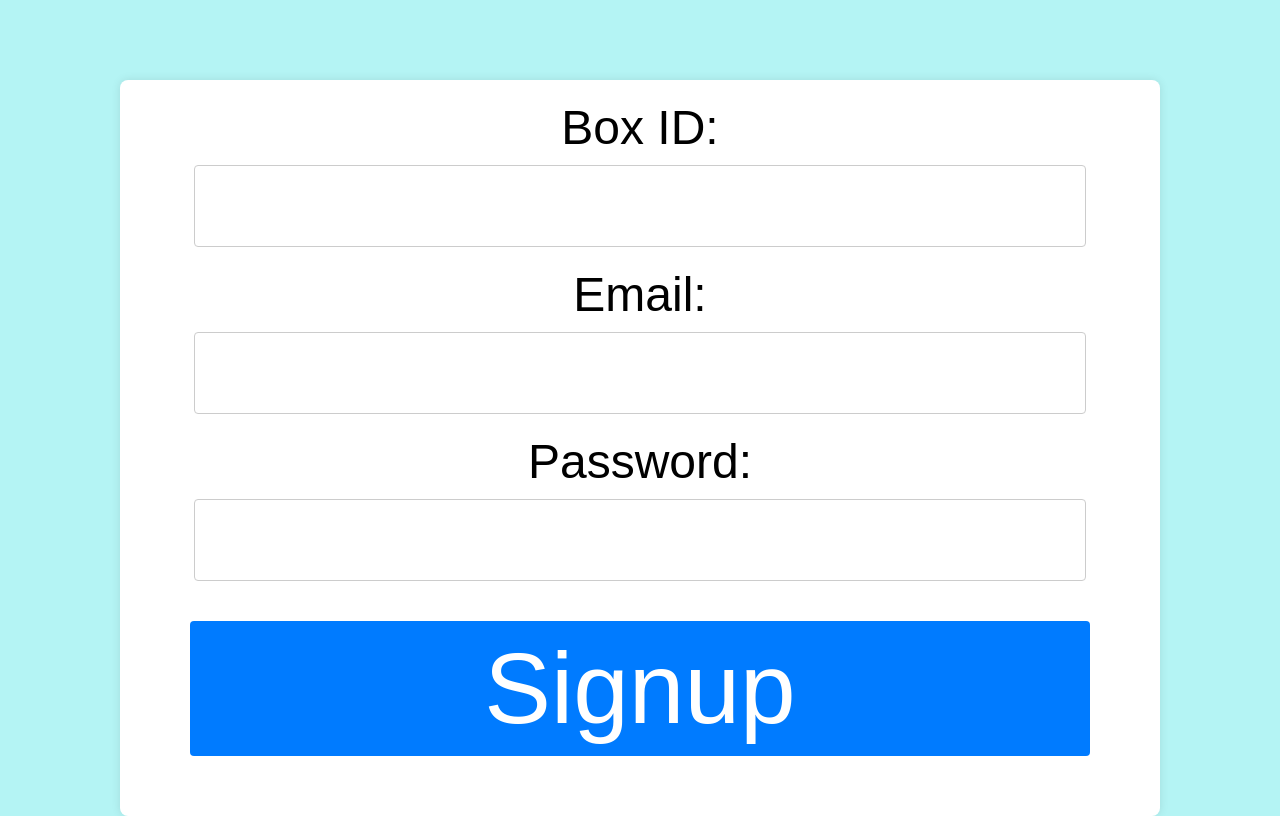
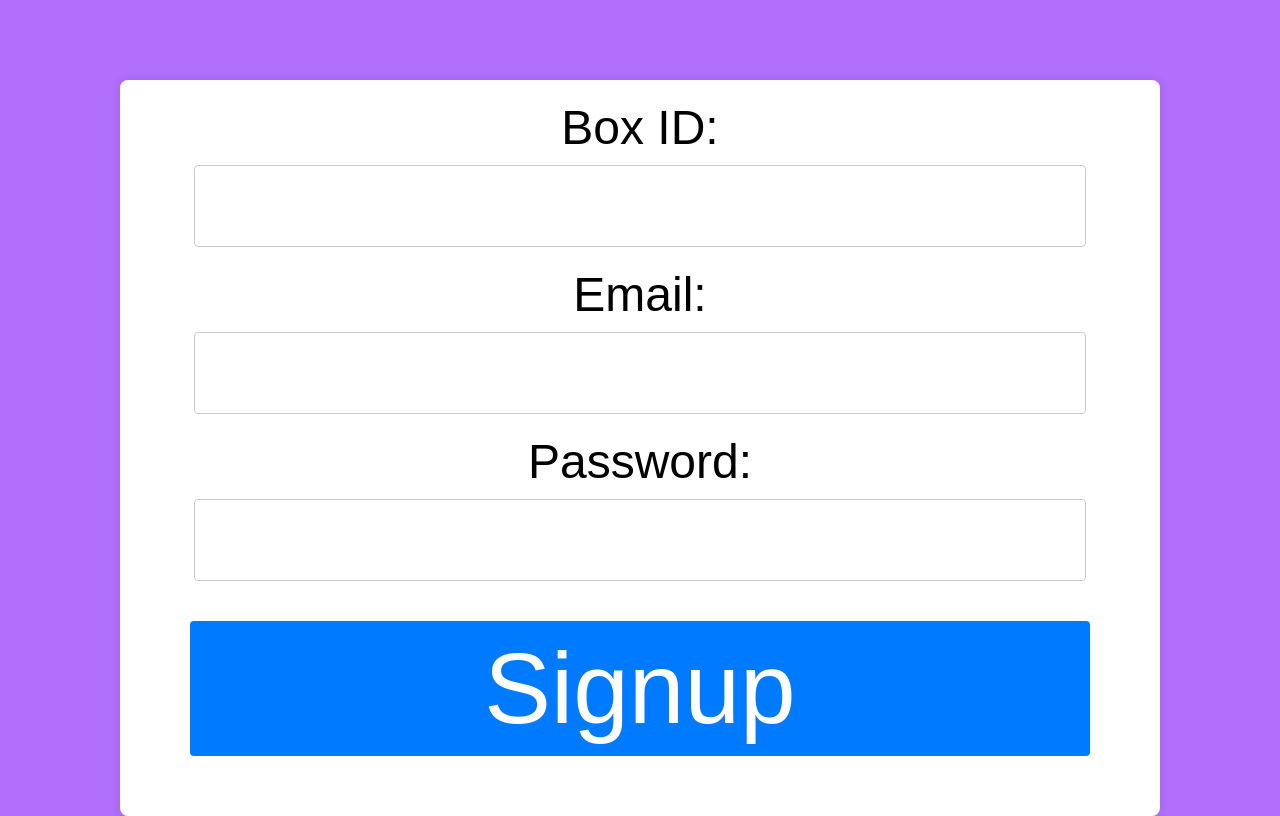
Before and after one commit to Aiden222222/Capstone, a Flask app: page /signup in a window 1280 px wide. Run offline with Flask 2, Linux system fonts and the light colour scheme; some libraries are stand-ins or nearby versions.

Commit message:
Update styles.css

```diff
--- a/capstone website/static/styles.css
+++ b/capstone website/static/styles.css
@@ -1,6 +1,6 @@
 body {
     font-family: Arial, sans-serif;
-    background-color: #b4f4f4;
+    background-color: #b16ffc;
     margin: 0;
     padding: 0;
     height: 100vh;
```
